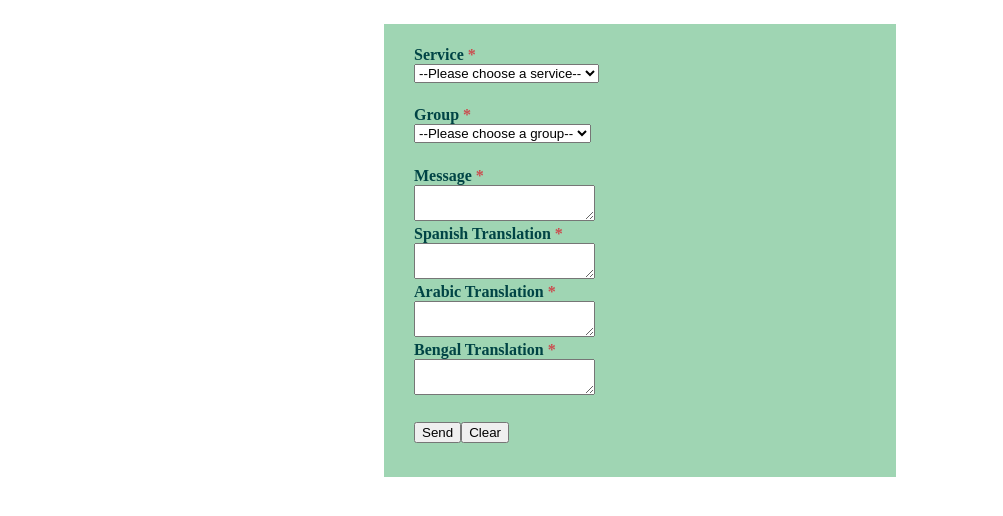
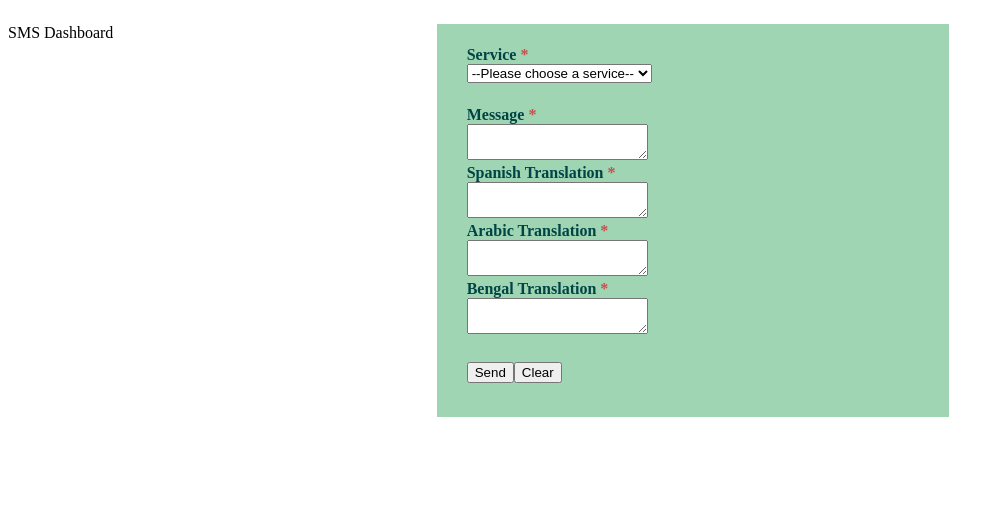
Before and after one commit to CityOfDetroit/sms-dashboard, a React (Vite) app: page / in a window 1280 px wide. Shown: the top 516 px of the page, without its empty margins (0-1003 px from the left). Built offline with nearby package versions, Linux system fonts and the light colour scheme.

Commit message:
Adding dynamic load of services.

```diff
--- a/package.json
+++ b/package.json
@@ -34,6 +34,7 @@
     "@babel/preset-env": "^7.7.7",
     "@babel/preset-react": "^7.7.4",
     "babel-jest": "^24.9.0",
+    "eslint-plugin-react-hooks": "^2.3.0",
     "jest": "^24.9.0",
     "parcel-bundler": "^1.12.4",
     "react-test-renderer": "^16.12.0",
--- a/src/components/App/App.js
+++ b/src/components/App/App.js
@@ -1,31 +1,57 @@
 import React, { useState }from 'react';
 import './App.scss';
+import data from '../../data/App.data.json';
 
 function App() {
     // Declare a new state variable, which we'll call "count"
-  const [form, setForm] = useState();
+  const [service, setService] = useState(null);
+  const [user, setUser] = useState({'id': 'edgar', 'permissions': ['elections']});
+
+  const buildServices = () => {
+    const markup = data.services.map((service) =>
+        (user.permissions.includes(service.id)) ? <option key={service.id} value={service.id}>{service.name}</option> : ''
+    );
+    return markup;
+  }
+
+  const handleServiceChange = (ev) => {
+    setService(ev.target.value);
+  }
+
+  const buildGroupFilters = () => {
+
+    const markup = <fieldset>
+    <label htmlFor="group" className="required-field">Group</label>
+    <select id="group" required>
+    <option value="">--Please choose a group--</option>
+    <option value="all">All</option>
+    <option value="list-1">List 1</option>
+    <option value="list-2">List 2</option>
+    </select>
+  </fieldset>;
+  return markup;
+  }
+
+  const buildStaticFilters = () => {
+
+  }
+
+  const buildDynamicFilters = () => {
+
+  }
 
   return (
     <section className="App">
+      <p>{document.title}</p>
      <form>
         <fieldset>
-          <label htmlFor="service" className="required-field">Service</label>
-          <select id="group" required>
+          <label htmlFor="services" className="required-field">Service</label>
+          <select id="services" onChange={handleServiceChange} required>
           <option value="">--Please choose a service--</option>
-          <option value="elections">Elections</option>
-          <option value="waste">DPW Waste Pick up</option>
-          <option value="census">Census</option>
+          {buildServices()}
           </select>
         </fieldset>
-        <fieldset>
-          <label htmlFor="group" className="required-field">Group</label>
-          <select id="group" required>
-          <option value="">--Please choose a group--</option>
-          <option value="all">All</option>
-          <option value="list-1">List 1</option>
-          <option value="list-2">List 2</option>
-          </select>
-        </fieldset>
+        {(service) ? buildGroupFilters() : ""}
         <fieldset>
           <label htmlFor="en-msg" className="required-field">Message</label>
           <textarea id="en-msg" type="text" required></textarea>
--- /dev/null
+++ b/src/data/App.data.json
@@ -0,0 +1,45 @@
+{
+    "services" : [
+        {
+            "id"            : "elections",
+            "name"          : "Elections",
+            "permissions"   : true,
+            "api"           : "https://apis.detroitmi.gov/messenger/clients/1/subscribe/",
+            "selectors"     : [
+                {
+                    "name"          : "3rd Party Groups",
+                    "type"          : "radio",
+                    "valuesSource"  : "static",
+                    "values"        : [
+                        {
+                            "name" : "--- Please select group list ---",
+                            "value": ""
+                        },
+                        {
+                            "name" : "Test Group 1",
+                            "value": "test-group-1"
+                        },
+                        {
+                            "name" : "Test Group 2",
+                            "value": "test-group-2"
+                        }
+                    ]
+                }
+            ]
+        },
+        {
+            "id"            : "dpw",
+            "name"          : "Waste Pick Up",
+            "permissions"   : true,
+            "api"           : "https://apis.detroitmi.gov/messenger/clients/1/subscribe/",
+            "selectors"     : [
+                {
+                    "name"          : "3rd Party Groups",
+                    "type"          : "dataList",
+                    "valuesSource"  : "dynamic",
+                    "values"        : "https://gis.detroitmi.gov/arcgis/rest/services/DPW/DPW_Services/MapServer/1/query?where=1%3D1&text=&objectIds=&time=&geometry=&geometryType=esriGeometryEnvelope&inSR=&spatialRel=esriSpatialRelIntersects&relationParam=&outFields=*&returnGeometry=true&returnTrueCurves=false&maxAllowableOffset=&geometryPrecision=&outSR=&returnIdsOnly=false&returnCountOnly=false&orderByFields=&groupByFieldsForStatistics=&outStatistics=&returnZ=false&returnM=false&gdbVersion=&returnDistinctValues=false&resultOffset=&resultRecordCount=&f=geojson"
+                }
+            ]
+        }
+    ]
+}
```
Also changed, not shown: 2 other files (tests, documents, lock files or other folders).
